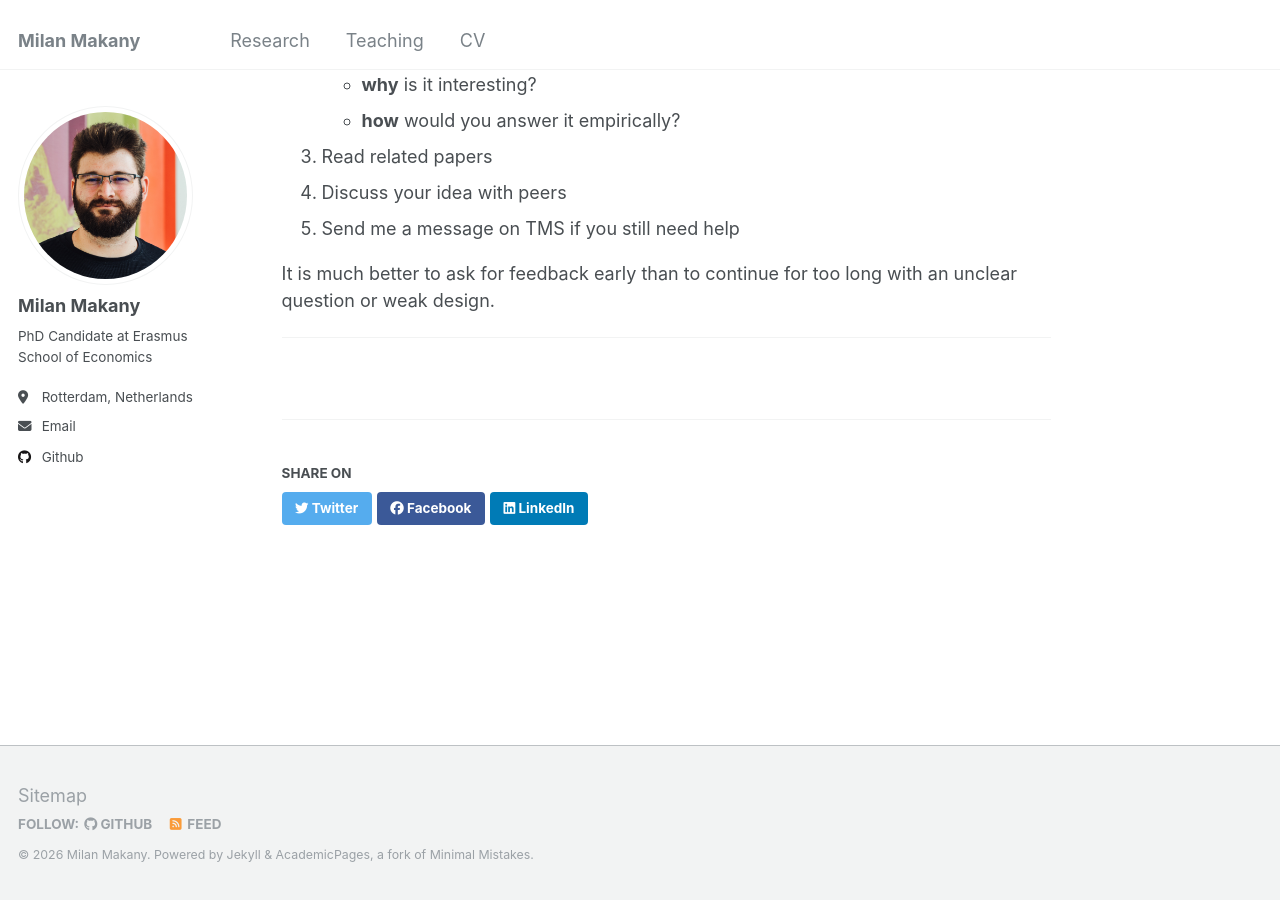
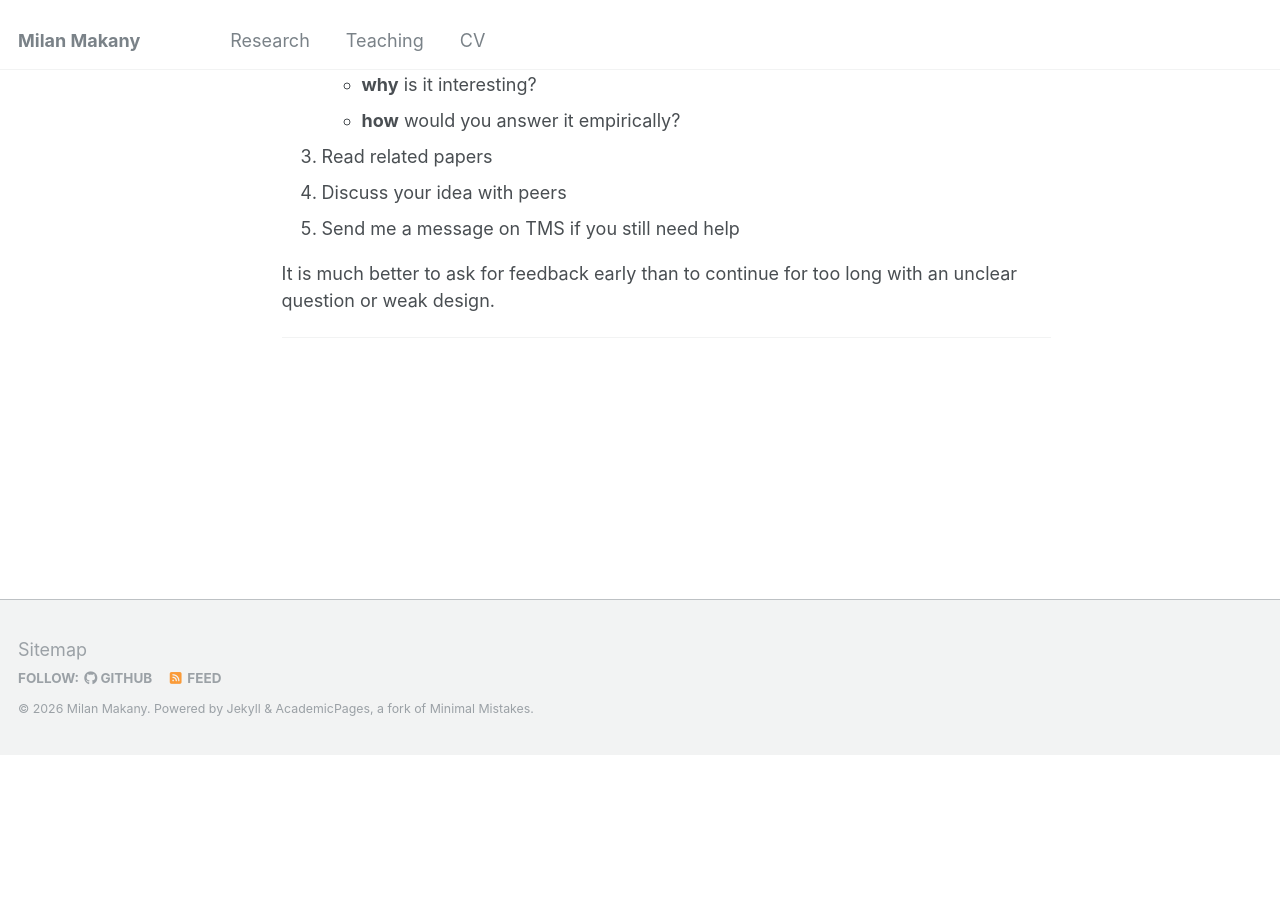
Before and after one commit to makany-milan/makany-milan.github.io, a Jekyll site: the page built from _teaching/thesis_bsc_ese.md, in a window 1280 px wide and 900 px high, scrolled down 4506 px. Built offline with Jekyll 4.4.1, drawn with Linux system fonts in a browser that asks for light colours; after the commit the page ends 5261 px from its top, so only the background shows below that; part of the change alters nothing that is shown.

Commit message:
removed sharing buttons

```diff
--- a/_config.yml
+++ b/_config.yml
@@ -238,7 +238,7 @@ defaults:
       author_profile: true
       read_time: true
       comments: true
-      share: true
+      share: false
       related: true
   # _pages
   - scope:
@@ -254,7 +254,7 @@ defaults:
     values:
       layout: single
       author_profile: true
-      share: true
+      share: false
       comments: true
   # _publications
   - scope:
@@ -263,7 +263,7 @@ defaults:
     values:
       layout: single
       author_profile: true
-      share: true
+      share: false
       comments: true
   # _portfolio
   - scope:
@@ -272,7 +272,7 @@ defaults:
     values:
       layout: single
       author_profile: true
-      share: true
+      share: false
       comment: true
   # _talks
   - scope:
@@ -281,7 +281,7 @@ defaults:
     values:
       layout: talk
       author_profile: true
-      share: true
+      share: false
 
 
 # Sass/SCSS
--- a/_teaching/thesis_bsc_ese.md
+++ b/_teaching/thesis_bsc_ese.md
@@ -6,6 +6,9 @@ venue: "Erasmus School of Economics"
 location: "Rotterdam, Netherlands"
 date: 2026-03-19
 permalink: /teaching/bachelor-thesis-info/
+author_profile: false
+toc: true
+toc_sticky: true
 ---
 
 This page provides practical information for bachelor thesis students, including how to communicate, how to book meetings, and which resources are available throughout the thesis process.
```
